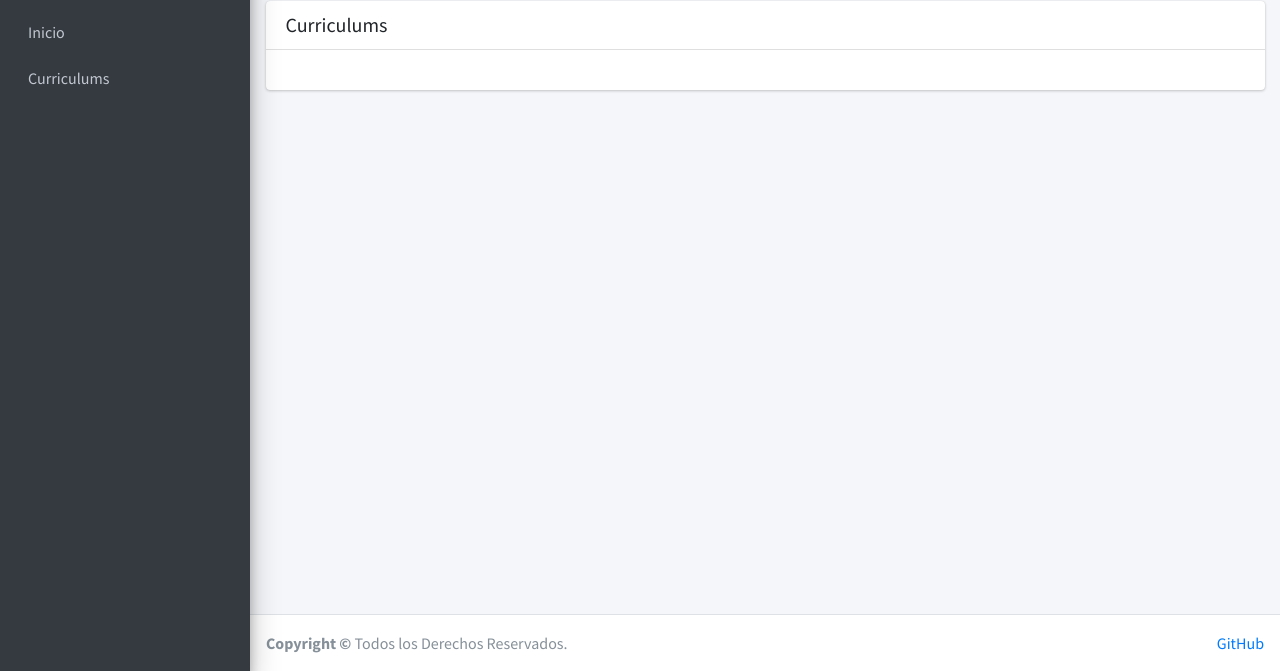
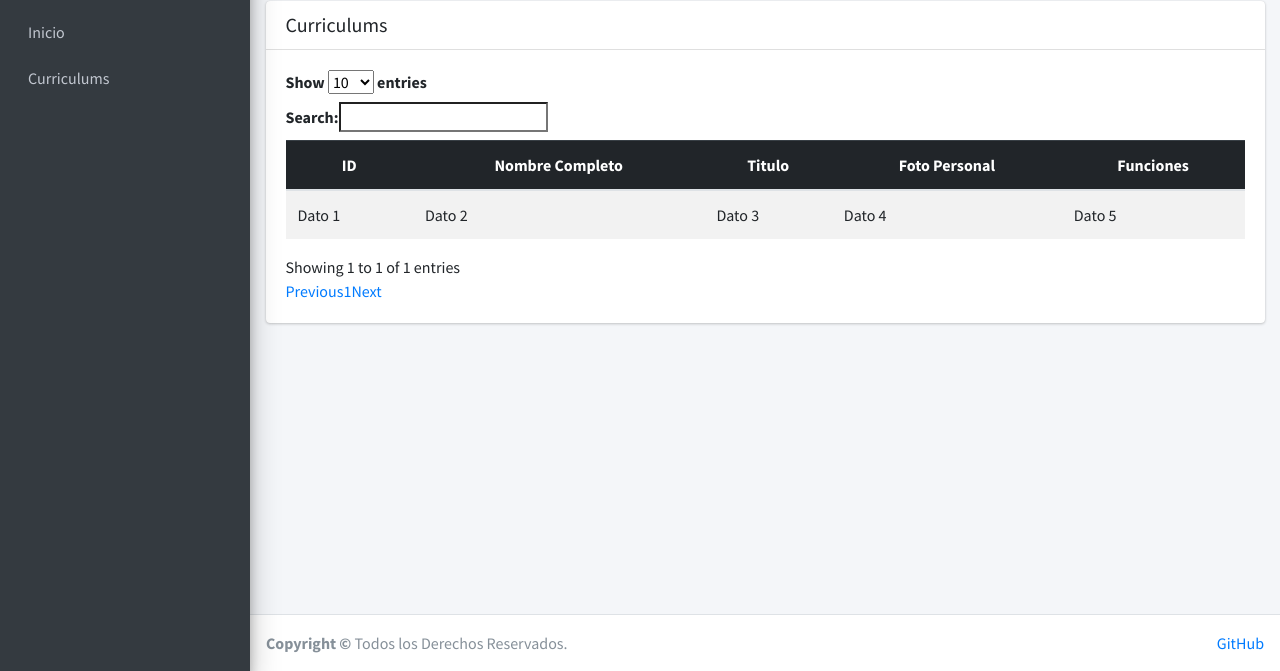
Before and after one commit to Dabrox02/filtro-generador-cv, a website with bundled scripts: page views/curriculums.html in a window 1280 px wide. Shown: the part 129-800 px from the top of the page. Built offline with nearby package versions, Linux system fonts and the light colour scheme; some icons are missing.

Commit message:
feat: :construction: add datatable to show curriculums

```diff
--- a/app.js
+++ b/app.js
@@ -58,4 +58,17 @@ export const app = async () => {
             }
         })
     }
+
+    if (path === "/views/curriculums") {
+        const dt = new DataTable('#table-curriculums', {
+            "responsive": true, "lengthChange": true, "autoWidth": false
+        });
+        dt.row.add([
+            "Dato 1",
+            "Dato 2",
+            "Dato 3",
+            "Dato 4",
+            "Dato 5",
+        ]).draw();
+    }
 }
--- a/views/curriculums.html
+++ b/views/curriculums.html
@@ -13,6 +13,10 @@
     <link rel="stylesheet" href="../node_modules/admin-lte/plugins/fontawesome-free/css/all.min.css">
     <!-- Estilos CSS de AdminLTE -->
     <link rel="stylesheet" href="../node_modules/admin-lte/dist/css/adminlte.min.css">
+    <!-- Estilos DataTable -->
+    <link rel="stylesheet" href="../node_modules/admin-lte/plugins/datatables-bs4/css/dataTables.bootstrap4.min.css">
+    <link rel="stylesheet"
+        href="../node_modules/admin-lte/plugins/datatables-responsive/css/responsive.bootstrap4.min.css">
     <!-- Estilos CSS Globales -->
     <link rel="stylesheet" href="../assets/css/style.css">
     <!-- jQuery -->
@@ -21,6 +25,12 @@
     <script src="../node_modules/admin-lte/plugins/bootstrap/js/bootstrap.bundle.min.js" defer></script>
     <!-- Scripts de AdminLTE -->
     <script src="../node_modules/admin-lte/dist/js/adminlte.min.js" defer></script>
+    <!-- jQuery DataTable -->
+    <script src="../node_modules/admin-lte/plugins/datatables/jquery.dataTables.min.js" defer></script>
+    <script src="../node_modules/admin-lte/plugins/datatables-responsive/js/dataTables.responsive.min.js"
+        defer></script>
+    <!-- DataTables Script -->
+    <script src="../node_modules/admin-lte/plugins/datatables-bs4/js/dataTables.bootstrap4.min.js" defer></script>
     <!-- Scripts Aplicacion -->
     <script src="../index.js" defer type="module"></script>
 </head>
@@ -57,6 +67,17 @@
                                     <h5 class="m-0">Curriculums</h5>
                                 </div>
                                 <div class="card-body">
+                                    <table id="table-curriculums" class="table table-striped">
+                                        <thead class="table-dark text-center">
+                                            <tr>
+                                                <th>ID</th>
+                                                <th>Nombre Completo</th>
+                                                <th>Titulo</th>
+                                                <th>Foto Personal</th>
+                                                <th>Funciones</th>
+                                            </tr>
+                                        </thead>
+                                    </table>
                                 </div>
                             </div>
                         </div>
```
Also changed, not shown: modules/tableCurriculum.js (added).
